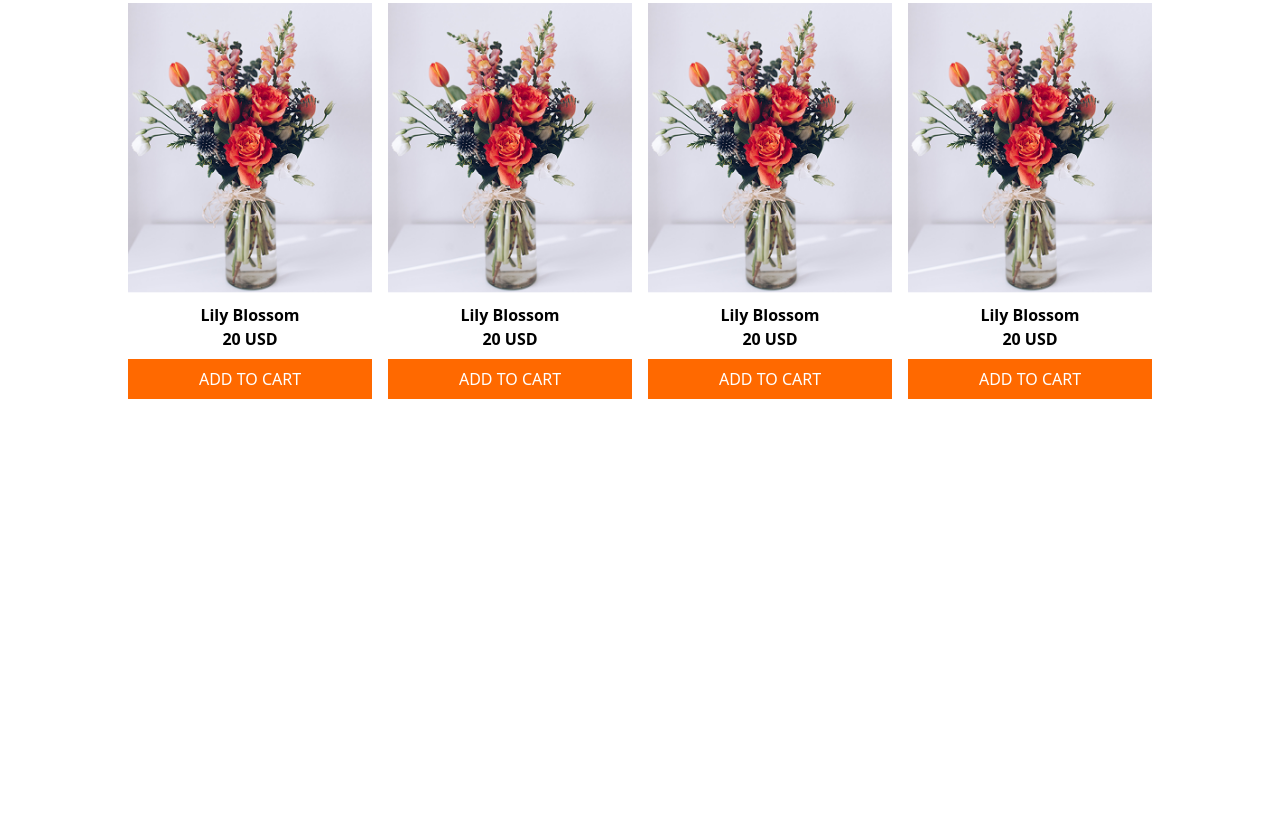
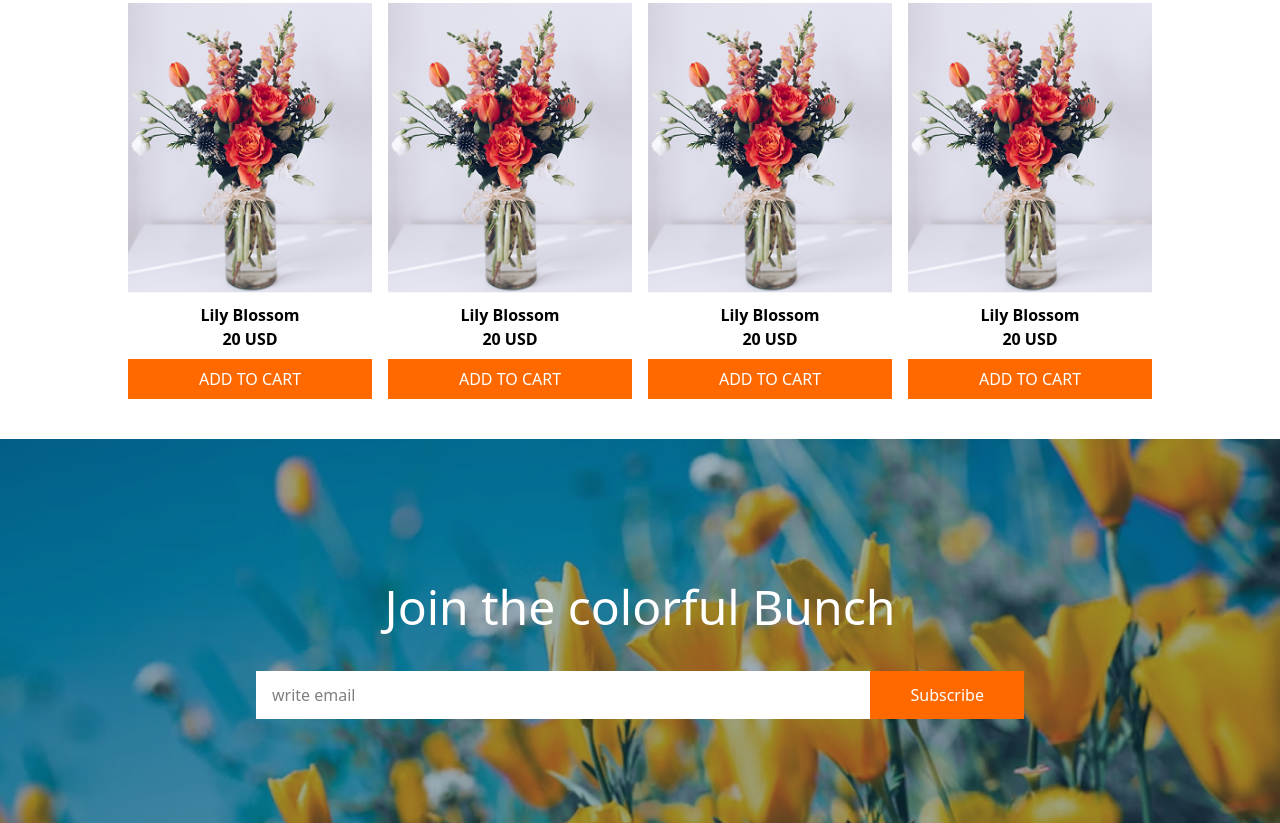
Before and after one commit to bmfaysal33/B12-A2, a plain HTML site: page index.html in a window 1280 px wide. Shown: the part 1049-1872 px from the top of the page. Before the commit the page ends 1448 px from the top, so only its background shows below. Drawn offline with nearby package versions, Linux system fonts and the light colour scheme.

Commit message:
join us section done

```diff
--- a/index.html
+++ b/index.html
@@ -240,8 +240,16 @@
         <!-- Card Ends -->
       </section>
 
+        <!-- Join us section  -->
+      <section class=" text-center flex flex-col items-center justify-center  mt-10 bg-[url(assets/news-letter-bg.png)] bg-cover h-96">
 
+        <h2 class="text-3xl lg:text-5xl my-10 text-white">Join the colorful Bunch</h2>
+        <div class="w-11/12 lg:w-3/5 mx-auto flex h-12">
+          <input class="bg-white w-4/5 px-4" type="email" name="" placeholder="write email" id="">
+          <button class="bg-orange-500 w-1/5 text-white">Subscribe</button>
+        </div>
 
+      </section>
     </main>
     <footer></footer>
   </body>
```
